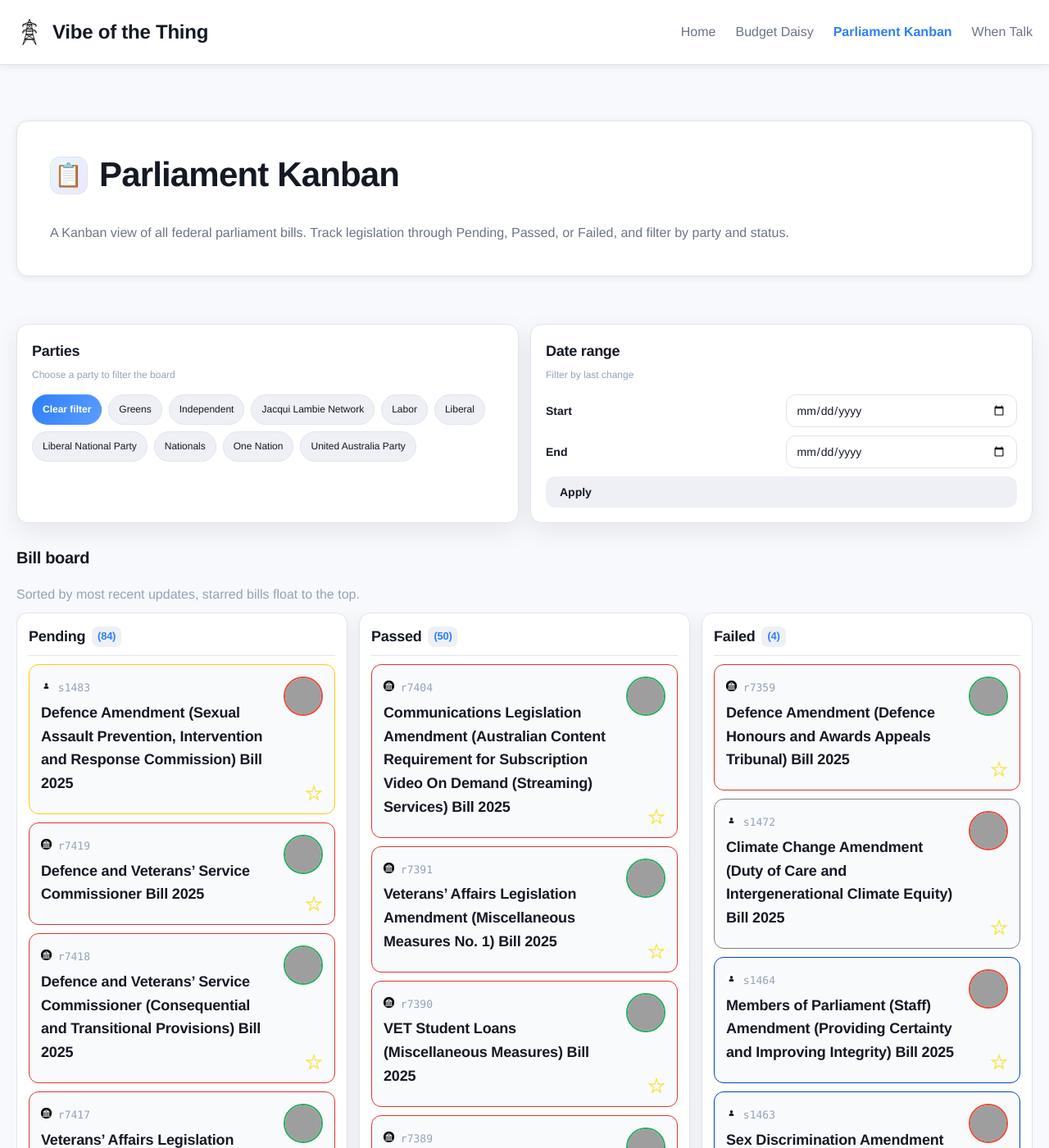
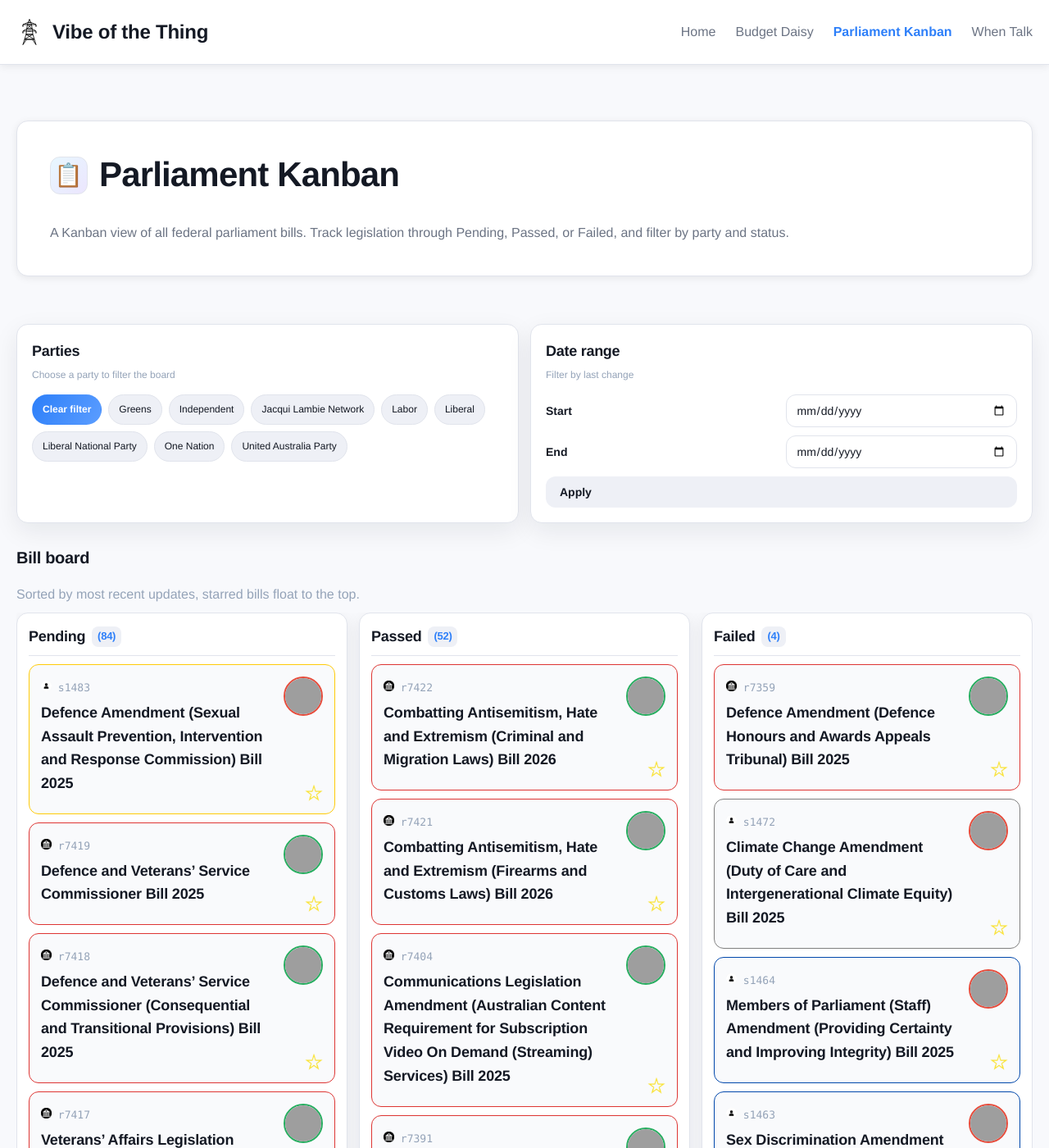
Before and after one commit to Coedice/vibe-of-the-thing, a Jekyll site: the page built from parliament-kanban/index.html, in a window 1280 px wide and 1400 px high. Shown: the whole window at 82% size. Built offline with Jekyll 4.4.1, drawn with Linux system fonts in a browser that asks for light colours; grey boxes are pictures that could not be loaded.

Commit message:
Update bill data

```diff
--- a/_data/bills.yml
+++ b/_data/bills.yml
@@ -50,7 +50,7 @@ pending:
     gas emissions and the Paris Agreement; and National Greenhouse and Energy Reporting
     Act 2007 to remove the emissions reduction safeguard mechanism'
   introducer_name: Barnaby Joyce
-  introducer_party: Nationals
+  introducer_party: One Nation
   introducer_id: '10350'
   introducer_division: New England
   pdf_url: https://parlinfo.aph.gov.au/parlInfo/download/legislation/bills/r7346_first-reps/toc_pdf/25050b01.pdf;fileType=application%2Fpdf
@@ -595,7 +595,7 @@ pending:
   introducer_division: Lilley
   pdf_url: https://parlinfo.aph.gov.au/parlInfo/download/legislation/bills/r7414_first-reps/toc_pdf/25111b01.pdf;fileType=application%2Fpdf
   last_updated: 2025-11-27
-  second_reading_hansard_url: https://parlinfo.aph.gov.au/parlInfo/search/display/display.w3p;query=Id%3A%22chamber%2Fhansardr%2F28890%2F0014%22
+  second_reading_hansard_url: https://parlinfo.aph.gov.au/parlInfo/search/display/display.w3p;query=Id%3A%22chamber%2Fhansardr%2F28890%2F0013%22
 - bill_id: r7415
   title: Translating and Interpreting Services Bill 2025
   status: Before Reps
@@ -649,7 +649,7 @@ pending:
   introducer_division: Burt
   pdf_url: https://parlinfo.aph.gov.au/parlInfo/download/legislation/bills/r7417_first-reps/toc_pdf/25116b01.pdf;fileType=application%2Fpdf
   last_updated: 2025-11-27
-  second_reading_hansard_url: https://parlinfo.aph.gov.au/parlInfo/search/display/display.w3p;query=Id%3A%22chamber%2Fhansardr%2F28890%2F0026%22
+  second_reading_hansard_url: https://parlinfo.aph.gov.au/parlInfo/search/display/display.w3p;query=Id%3A%22chamber%2Fhansardr%2F28890%2F0025%22
 - bill_id: r7418
   title: Defence and Veterans&rsquo; Service Commissioner (Consequential and Transitional
     Provisions) Bill 2025
@@ -667,7 +667,7 @@ pending:
   introducer_division: Burt
   pdf_url: https://parlinfo.aph.gov.au/parlInfo/download/legislation/bills/r7418_first-reps/toc_pdf/25117b01.pdf;fileType=application%2Fpdf
   last_updated: 2025-11-27
-  second_reading_hansard_url: https://parlinfo.aph.gov.au/parlInfo/search/display/display.w3p;query=Id%3A%22chamber%2Fhansardr%2F28890%2F0022%22
+  second_reading_hansard_url: https://parlinfo.aph.gov.au/parlInfo/search/display/display.w3p;query=Id%3A%22chamber%2Fhansardr%2F28890%2F0021%22
 - bill_id: r7419
   title: Defence and Veterans&rsquo; Service Commissioner Bill 2025
   status: Before Reps
@@ -686,7 +686,7 @@ pending:
   introducer_division: Burt
   pdf_url: https://parlinfo.aph.gov.au/parlInfo/download/legislation/bills/r7419_first-reps/toc_pdf/25118b01.pdf;fileType=application%2Fpdf
   last_updated: 2025-11-27
-  second_reading_hansard_url: https://parlinfo.aph.gov.au/parlInfo/search/display/display.w3p;query=Id%3A%22chamber%2Fhansardr%2F28890%2F0018%22
+  second_reading_hansard_url: https://parlinfo.aph.gov.au/parlInfo/search/display/display.w3p;query=Id%3A%22chamber%2Fhansardr%2F28890%2F0017%22
 - bill_id: s1138
   title: Plebiscite (Future Migration Level) Bill 2018
   status: Before Senate
@@ -1367,7 +1367,7 @@ pending:
   introducer_division: SA
   pdf_url: https://parlinfo.aph.gov.au/parlInfo/download/legislation/bills/s1475_first-senate/toc_pdf/25S2720.pdf;fileType=application%2Fpdf
   last_updated: 2025-11-05
-  second_reading_hansard_url: https://parlinfo.aph.gov.au/parlInfo/search/display/display.w3p;query=Id%3A%22chamber%2Fhansards%2F28876%2F0194%22
+  second_reading_hansard_url: https://parlinfo.aph.gov.au/parlInfo/search/display/display.w3p;query=Id%3A%22chamber%2Fhansards%2F28876%2F0195%22
 - bill_id: s1478
   title: National Disability Insurance Scheme Amendment (Integrity and Safeguarding)
     Bill 2025
@@ -1382,13 +1382,13 @@ pending:
     \ and communication options; enable the National Disability Insurance Agency to\
     \ move to an entirely electronic claiming system for providers; and ensure that\
     \ plan variations can include an increase or decrease of the total funding amounts."
-  introducer_name: null
-  introducer_party: Labor
-  introducer_id: null
-  introducer_division: null
+  introducer_name: Anthony Chisholm
+  introducer_party: Labor
+  introducer_id: '10849'
+  introducer_division: Queensland
   pdf_url: https://parlinfo.aph.gov.au/parlInfo/download/legislation/bills/s1478_first-senate/toc_pdf/2511520.pdf;fileType=application%2Fpdf
   last_updated: 2025-11-26
-  second_reading_hansard_url: null
+  second_reading_hansard_url: https://parlinfo.aph.gov.au/parlInfo/search/display/display.w3p;query=Id%3A%22chamber%2Fhansards%2F28888%2F0186%22
 - bill_id: s1479
   title: Higher Education Support Amendment (Reverse Job-Ready Graduates Fee Hikes
     and End 50k Arts Degrees) Bill 2025
@@ -1443,7 +1443,7 @@ pending:
   introducer_division: Victoria
   pdf_url: https://parlinfo.aph.gov.au/parlInfo/download/legislation/bills/s1481_first-senate/toc_pdf/25S3320.pdf;fileType=application%2Fpdf
   last_updated: 2025-11-26
-  second_reading_hansard_url: null
+  second_reading_hansard_url: https://parlinfo.aph.gov.au/parlInfo/search/display/display.w3p;query=Id%3A%22chamber%2Fhansards%2F28888%2F0169%22
 - bill_id: s1482
   title: A New Tax System (Family Assistance) Amendment (No Jab No Pay Repeal) Bill
     2025
@@ -1461,7 +1461,7 @@ pending:
   introducer_division: SA
   pdf_url: https://parlinfo.aph.gov.au/parlInfo/download/legislation/bills/s1482_first-senate/toc_pdf/25S3220.pdf;fileType=application%2Fpdf
   last_updated: 2025-11-26
-  second_reading_hansard_url: null
+  second_reading_hansard_url: https://parlinfo.aph.gov.au/parlInfo/search/display/display.w3p;query=Id%3A%22chamber%2Fhansards%2F28888%2F0164%22
 - bill_id: s1483
   title: Defence Amendment (Sexual Assault Prevention, Intervention and Response Commission)
     Bill 2025
@@ -2415,6 +2415,36 @@ passed:
   pdf_url: https://parlinfo.aph.gov.au/parlInfo/download/legislation/bills/r7404_aspassed/toc_pdf/25102b01.pdf;fileType=application%2Fpdf
   last_updated: 2025-12-04
   second_reading_hansard_url: https://parlinfo.aph.gov.au/parlInfo/search/display/display.w3p;query=Id%3A%22chamber%2Fhansardr%2F28878%2F0016%22
+- bill_id: r7421
+  title: Combatting Antisemitism, Hate and Extremism (Firearms and Customs Laws) Bill
+    2026
+  status: Assent
+  type: Government
+  portfolio: Home Affairs
+  originating_house: House of Representatives
+  summary: null
+  introducer_name: Tony Burke
+  introducer_party: Labor
+  introducer_id: '10081'
+  introducer_division: Watson
+  pdf_url: https://parlinfo.aph.gov.au/parlInfo/download/legislation/bills/r7421_aspassed/toc_pdf/26002b01.pdf;fileType=application%2Fpdf
+  last_updated: 2026-01-20
+  second_reading_hansard_url: https://parlinfo.aph.gov.au/parlInfo/search/display/display.w3p;query=Id%3A%22chamber%2Fhansardr%2F29340%2F0011%22
+- bill_id: r7422
+  title: Combatting Antisemitism, Hate and Extremism (Criminal and Migration Laws)
+    Bill 2026
+  status: Assent
+  type: Government
+  portfolio: Attorney-General
+  originating_house: House of Representatives
+  summary: null
+  introducer_name: Michelle Rowland
+  introducer_party: Labor
+  introducer_id: '10751'
+  introducer_division: Greenway
+  pdf_url: https://parlinfo.aph.gov.au/parlInfo/download/legislation/bills/r7422_aspassed/toc_pdf/26003b01.pdf;fileType=application%2Fpdf
+  last_updated: 2026-01-20
+  second_reading_hansard_url: https://parlinfo.aph.gov.au/parlInfo/search/display/display.w3p;query=Id%3A%22chamber%2Fhansardr%2F29340%2F0048%22
 - bill_id: s1457
   title: Competition and Consumer Amendment (Australian Energy Regulator Separation)
     Bill 2025
```
